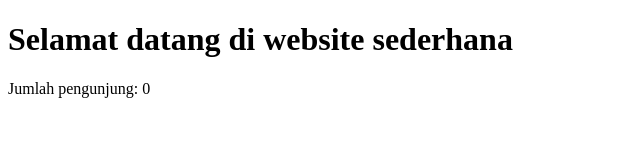
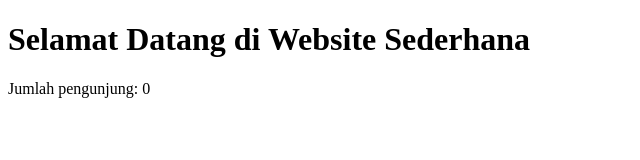
Before and after one commit to RerezzOfficial/pengunjung, a website: page public/index.html in a window 1280 px wide. Shown: the whole page, without its empty margins (0-640 px from the left). Drawn offline with Linux system fonts and the light colour scheme; no server answers.

Commit message:
Update index.html

```diff
--- a/public/index.html
+++ b/public/index.html
@@ -5,19 +5,19 @@
   <meta name="viewport" content="width=device-width, initial-scale=1.0">
   <title>Jumlah Pengunjung</title>
   <script>
-    // Fetch jumlah pengunjung dari API
+    // Mengambil jumlah pengunjung dari API
     async function getVisitorCount() {
       const response = await fetch("/api/visitors");
       const data = await response.json();
       document.getElementById("visitor-count").textContent = data.visitors;
     }
 
-    // Panggil saat halaman dimuat
+    // Panggil fungsi saat halaman dimuat
     window.onload = getVisitorCount;
   </script>
 </head>
 <body>
-  <h1>Selamat datang di website sederhana</h1>
+  <h1>Selamat Datang di Website Sederhana</h1>
   <p>Jumlah pengunjung: <span id="visitor-count">0</span></p>
 </body>
 </html>
```
